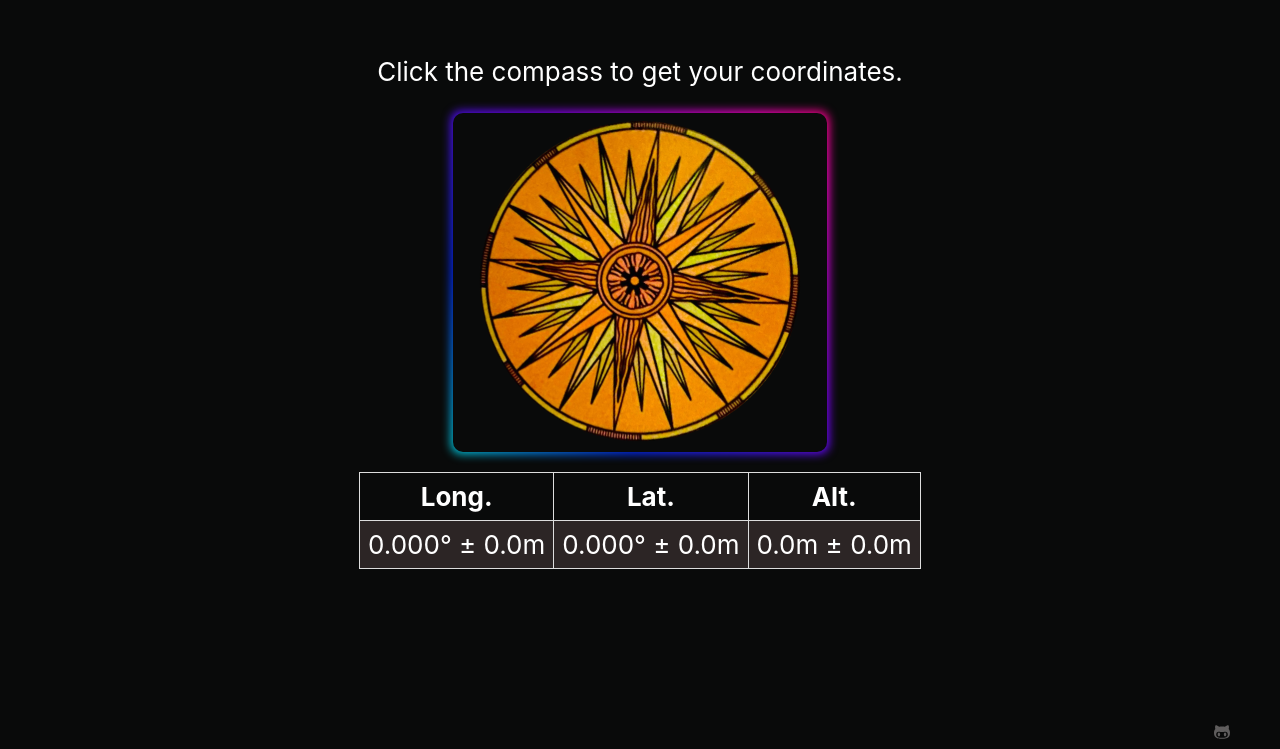
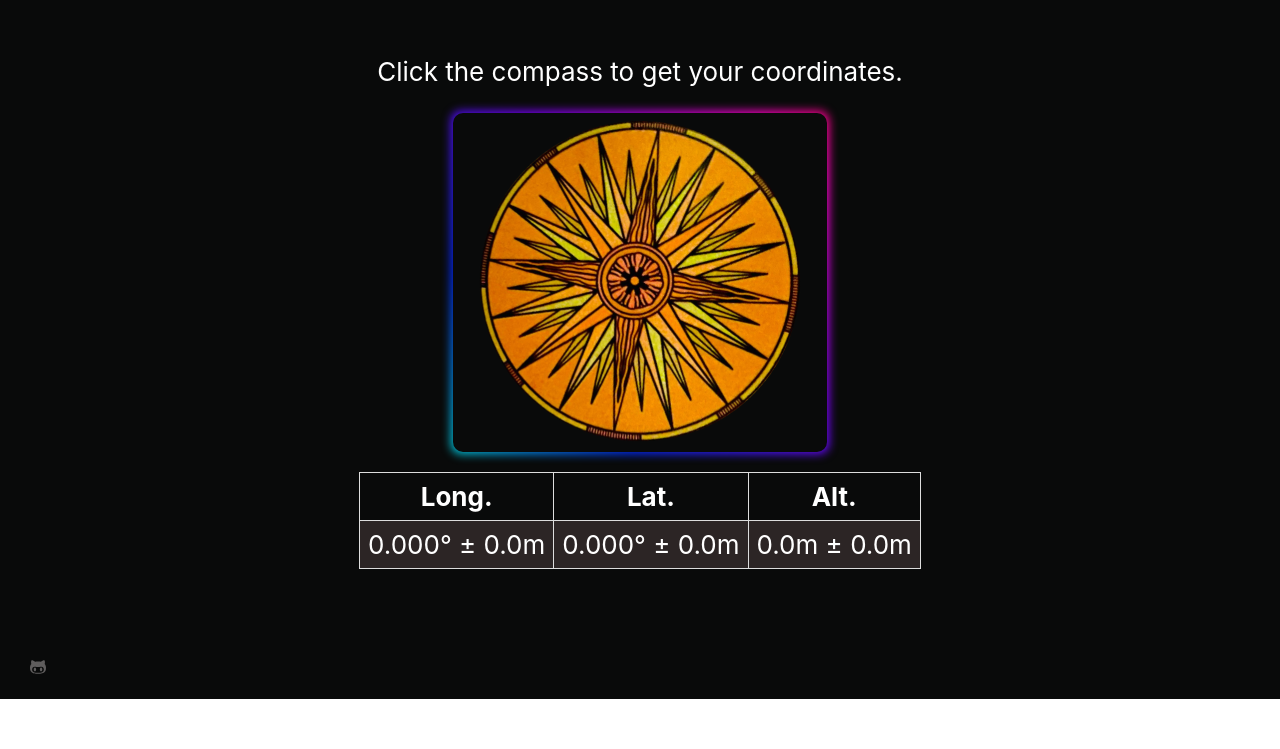
Before and after one commit to TtheBC01/Whats-My-Coordinates, a React (Create React App) app: page / in a window 1280 px wide. Shown: the part 101-850 px from the top of the page. After the commit the page ends 800 px from the top, so only its background shows below. Built offline with nearby package versions, Linux system fonts and the light colour scheme.

Commit message:
fixed footer

```diff
--- a/src/App.css
+++ b/src/App.css
@@ -1,5 +1,6 @@
 .App {
   text-align: centers;
+  position: relative;
 }
 
 .App-logo {
@@ -15,8 +16,8 @@
 
 .App-header {
   background-color: #090a0a;
+  display: flex;
   min-height: 100vh;
-  display: flex;
   flex-direction: column;
   align-items: center;
   justify-content: center;
@@ -121,14 +122,19 @@ tr:nth-child(even) {
 }
 
 .social-container {
+  width: 100%;
+  display: flex;
+  position: fixed;
+  bottom: 0;
   background: #090a0a;
-  padding: 25px 50px;
-  size: auto;
+  padding: 30px 30px;
+  height: 10px;
+  margin: auto;
+  overflow: hidden;
 }
 
 .github {
-  color: rgb(95, 93, 93);
-  float: right;
+  color: rgb(95, 93, 93)
 }
 
 .github:hover {
```
